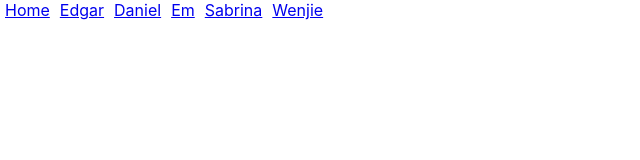
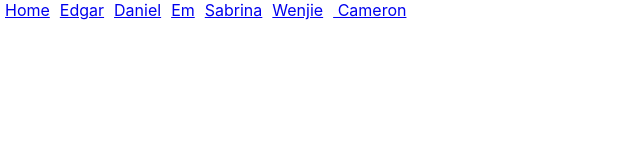
Before and after one commit to edgarjoel18/Zooble-App, a React (Create React App) app in the folder application/frontend/: page /Cameron in a window 1280 px wide. Shown: the top 160 px of the page, without its empty margins (0-640 px from the left). Built offline with nearby package versions, Linux system fonts and the light colour scheme.

Commit message:
Updated missing name from about me pages

```diff
--- a/application/frontend/src/App.js
+++ b/application/frontend/src/App.js
@@ -1,6 +1,7 @@
 import {BrowserRouter as Router, Switch, Route} from 'react-router-dom'
 import Home from './components/Home'
 import Edgar from './components/Edgar'
+import Cameron from './components/Cameron'
 import Daniel from './components/Daniel'
 import Em from './components/Em'
 import Sabrina from './components/Sabrina'
@@ -19,6 +20,7 @@
         <Route path="/Em" component={Em}/>
         <Route path="/Sabrina" component={Sabrina}/>
         <Route path="/Wenjie" component={Wenjie}/>
+        <Route path="/Cameron" component={Cameron}/>
       </Switch>
     </Router>
   );
--- a/application/frontend/src/Nav.js
+++ b/application/frontend/src/Nav.js
@@ -12,6 +12,7 @@
             <NavLink className="nav-link" to="/Em" >Em</NavLink>
             <NavLink className="nav-link" to="/Sabrina" >Sabrina</NavLink>
             <NavLink className="nav-link" to="/Wenjie" >Wenjie</NavLink>
+            <NavLink className="nav-link" to="/Cameron" > Cameron</NavLink>
         </div>
     )
 }
--- /dev/null
+++ b/application/frontend/src/components/Cameron.js
@@ -0,0 +1,11 @@
+import React from 'react'
+
+function Cameron() {
+    return (
+        <div>
+
+        </div>
+    )
+}
+
+export default Cameron
```
Also changed, not shown: 1 other file (tests, documents, lock files or other folders).
